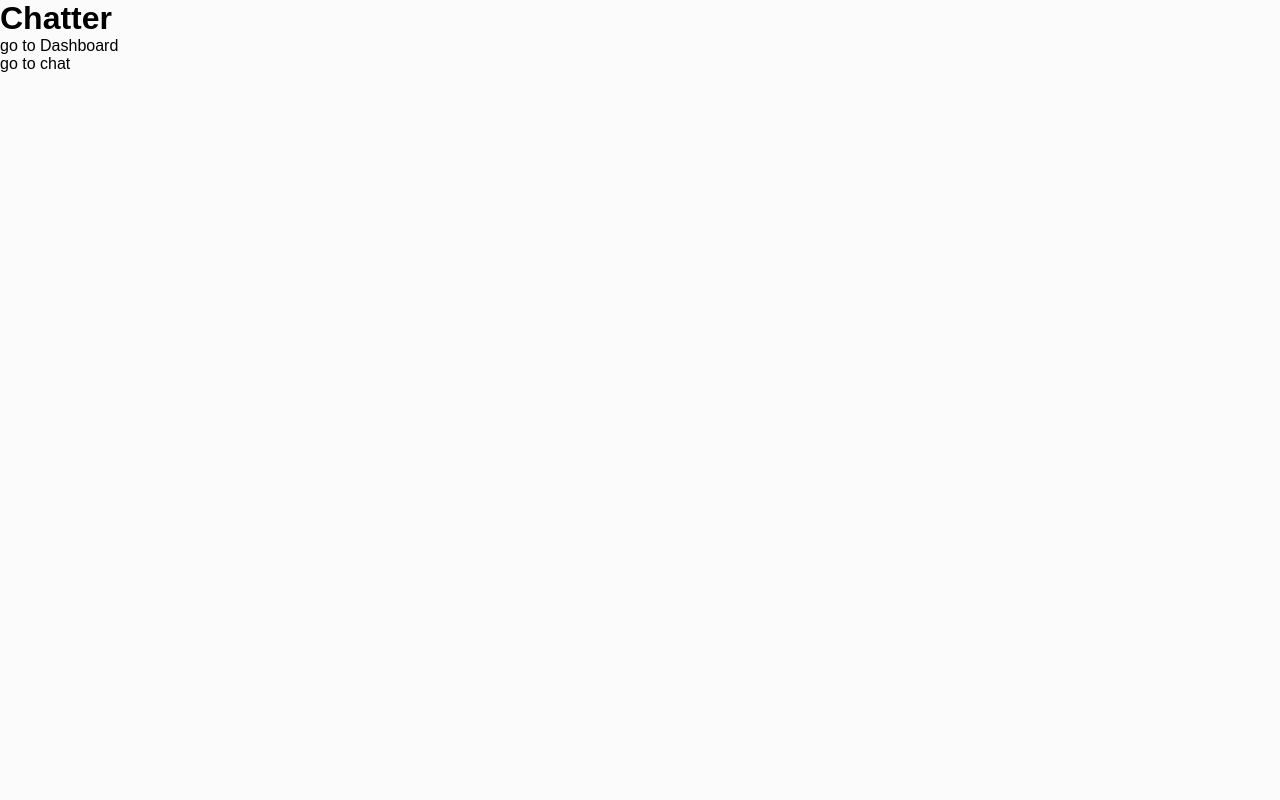
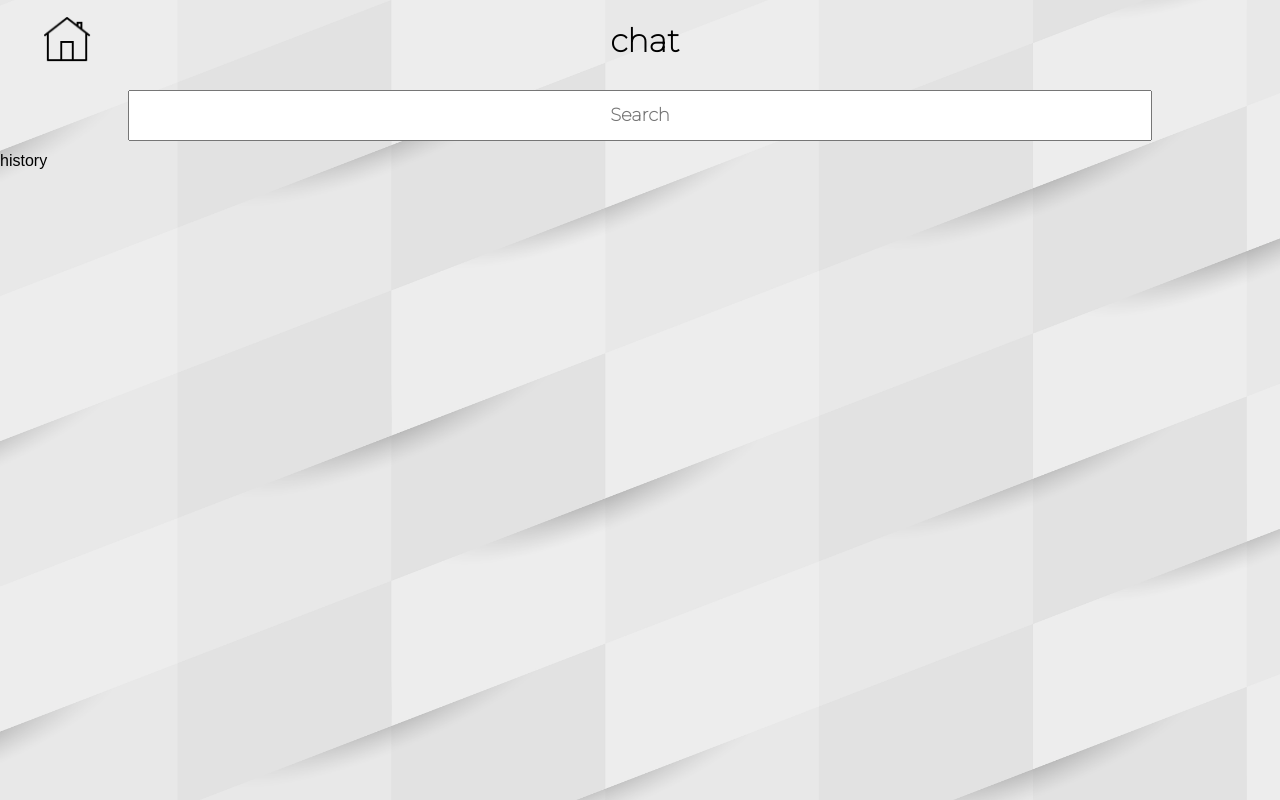
Before and after one commit to maruf22-dev/icarus-frontend, a Next.js app: page /chatter in a window 1280 px wide. Built offline with nearby package versions, Linux system fonts and the light colour scheme; a web font is replaced by a local one.

Commit message:
chatter page e bal falaisi

```diff
--- a/pages/chatter.js
+++ b/pages/chatter.js
@@ -1,20 +1,132 @@
 import { Router, useRouter } from 'next/router'
 import React from 'react'
 import { useAppContext } from '../context/AppContext';
+import styles from '../styles/chatter.module.css'
+import { useState, useEffect } from 'react';
 
 
 
 const Chatter = () => {
+
     let Router = useRouter();
-    const { appLevelChange, setAppLevelChange, recieverID } = useAppContext();
+    let { setRecieverID, appLevelChange, setAppLevelChange, setThreadName } = useAppContext();
+    const [searchText, setSearchText] = useState("");
+    const [searchResult, setSearchResult] = useState([])
+    const [allUsers, setAllUsers] = useState([]);
+
+    useEffect(() => {
+        setAllUsers(
+            [
+                {
+                    userID: "1asd",
+                    threadName: "Jack Sparrow",
+                    threadPictureLink: ""
+                },
+                {
+                    userID: "1asd",
+                    threadName: "Jack Sparrow",
+                    threadPictureLink: ""
+                },
+                {
+                    userID: "1asd",
+                    threadName: "Jack Sparrow",
+                    threadPictureLink: ""
+                },
+                {
+                    userID: "1asd",
+                    threadName: "Jack Sparrow",
+                    threadPictureLink: ""
+                },
+                {
+                    userID: "1asd",
+                    threadName: "Jack Sparrow",
+                    threadPictureLink: ""
+                },
+                {
+                    userID: "asd2",
+                    threadName: "Roberto Carlos",
+                    threadPictureLink: ""
+
+                },
+                {
+                    userID: "3assda",
+                    threadName: "Bennedict",
+                    threadPictureLink: ""
+                },
+                {
+                    userID: "4asd",
+                    threadName: "Arthur donal coyale",
+                    threadPictureLink: ""
+                }
+            ]
+        )
+    }, [])
+    let handleSearch = (event) => {
+        let keyword = event?.target?.value;
+        setSearchText(keyword);
+        setSearchResult(allUsers);
+    }
+    return (
+        // <div>
+        //     <h1 >Chatter</h1>
+        //     <p onClick={() => { Router.push('/dashboard') }}>go to Dashboard</p>
+        //     <p onClick={() => { Router.push('/chat/development') }}>go to chat</p>
+        // </div>
+        <div className={styles.page}>
+            <div className={styles.page_top_container}>
+                <div className={styles.home_button_container}>
+                    <img onClick={() => {
+                        Router.push("/dashboard");
+                    }} alt="" src={"../home_icon.png"} />
+                </div>
+                <div className={styles.title_container}>
+                    <p>
+                        chat
+                    </p>
+                </div>
+            </div>
+            <div className={styles.main}>
+                <div className={styles.search_bar_container}>
+                    <input
+                        type="text"
+                        placeholder="Search"
+                        spellCheck="false"
+                        className={styles.search_bar}
+                        onChange={(e) => { handleSearch(e) }} />
+                </div>
+                {
+                    (searchText === "") ?
+                        <div>
+                            history
+                        </div>
+                        :
+                        <div className={styles.search_result_container}>
+                            {
+                                searchResult.map((current, index) =>
+                                    <div className={styles.search_result}
+                                        key={index}
+                                        onClick={(event) => {
+                                            localStorage.setItem("recieverID", JSON.stringify(current.userID));
+                                            localStorage.setItem("threadName", JSON.stringify(current.threadName));
+                                            Router.push(`/chat/${current.userID}`);
+                                            setRecieverID(current.userID);
+                                            setThreadName(current.threadName);
+                                            setAppLevelChange(!appLevelChange);
+                                        }}>
+                                        <div className={styles.search_profile_picture_container}>
+                                            <img alt="" src={"../default_profile_pic.png"} />
+                                        </div>
+                                        <div className={styles.threadname_container}>
+                                            <p>   {current.threadName} </p>
+                                        </div>
+                                    </div>
+                                )
+                            }
+                        </div>
+                }
 
 
-
-    return (
-        <div>
-            <h1 >Chatter</h1>
-            <p onClick={() => { Router.push('/dashboard') }}>go to Dashboard</p>
-            <p onClick={() => { Router.push('/chat/development') }}>go to chat</p>
+            </div>
         </div>
     )
 }
--- a/pages/dashboard.js
+++ b/pages/dashboard.js
@@ -20,7 +20,6 @@ const Dashboard = () => {
         <div>
             <h1>Dashboard</h1>
             <p onClick={() => { router.push('/chatter') }}>go to chatter</p>
-            <p onClick={() => { router.push('/chat/development') }}>go to chat</p>
             <p
                 onClick={() => {
                     setLoggedIn(false);
--- a/styles/chatter.module.css
+++ b/styles/chatter.module.css
@@ -0,0 +1,138 @@
+.page {
+    height: 100%;
+    width: 100%;
+    position: fixed;
+    top: 0;
+    left: 0;
+    background: url("../public/ChatBG.jpg");
+    background-size: cover;
+}
+
+.page_top_container {
+    height: 10%;
+    min-height: 10%;
+    display: grid;
+    grid-template-columns: 1fr 2fr;
+}
+
+.home_button_container {
+    height: 100%;
+    width: 100%;
+    display: flex;
+    align-items: center;
+    margin-left: 10%;
+}
+
+.home_button_container img {
+    height: 6vh;
+    min-height: 6vh;
+    max-height: 6vh;
+    aspect-ratio: 1;
+    overflow: hidden;
+    cursor: pointer;
+}
+
+.title_container {
+    font-weight: bolder;
+    font-family: "Montserrat", sans-serif;
+    font-size: xx-large;
+    color: #000000;
+    display: flex;
+    align-items: center;
+}
+
+.title_container p {
+    position: relative;
+    left: 21.5%;
+}
+
+.main {
+    width: 100%;
+    height: 90%;
+}
+
+.search_bar_container {
+    height: 10%;
+    width: 100%;
+    display: grid;
+    place-items: center;
+}
+
+.search_bar {
+    height: 70%;
+    width: 80%;
+    color: black;
+    margin-bottom: 1px;
+    outline: none;
+    font-weight: 500;
+    font-size: large;
+    text-align: center;
+    font-family: "Montserrat", sans-serif;
+    font-weight: 900;
+}
+
+.search_result_container {
+    position: relative;
+    left: 10%;
+    width: 80%;
+    height: 90%;
+    overflow: auto;
+}
+
+.search_result_container::-webkit-scrollbar {
+    display: none;
+    font-family: "Montserrat", sans-serif;
+}
+
+
+.search_result {
+    max-width: 100%;
+    height: max-content;
+    display: grid;
+    grid-template-columns: 1fr 4fr;
+    margin-bottom: 20px;
+    font-family: "Montserrat", sans-serif;
+    color: #000000;
+    font-weight: 700;
+    background: linear-gradient(to bottom,
+            rgb(201, 201, 201),
+            rgb(255, 255, 255));
+
+    cursor: pointer;
+}
+
+.search_profile_picture_container {
+    max-height: 50%;
+    max-width: 100%;
+    display: grid;
+    place-items: center;
+    font-family: "Montserrat", sans-serif;
+}
+
+.search_profile_picture_container img {
+    max-height: 90%;
+    max-width: 90%;
+    padding-left: 5%;
+    font-family: "Montserrat", sans-serif;
+}
+
+.threadname_container {
+    margin-left: 5%;
+    max-height: 100%;
+    max-width: 90%;
+    min-width: 90%;
+    height: 100%;
+    display: flex;
+    align-items: center;
+    font-size: larger;
+    font-family: "Montserrat", sans-serif;
+}
+
+@media only screen and (max-width: 768px) {
+
+    .search_result_container
+    {
+        width: 95%;
+        left: 2.5%;
+    }
+}
--- a/styles/globals.css
+++ b/styles/globals.css
@@ -31,6 +31,8 @@ body {
   overflow-x: hidden;
   background-color: #FBFBFB;
   font-family: Arial, Helvetica, sans-serif;
+  background: url("../public/ChatBG.jpg");
+  background-size: cover;
 }
 .Toastify
 {
```
